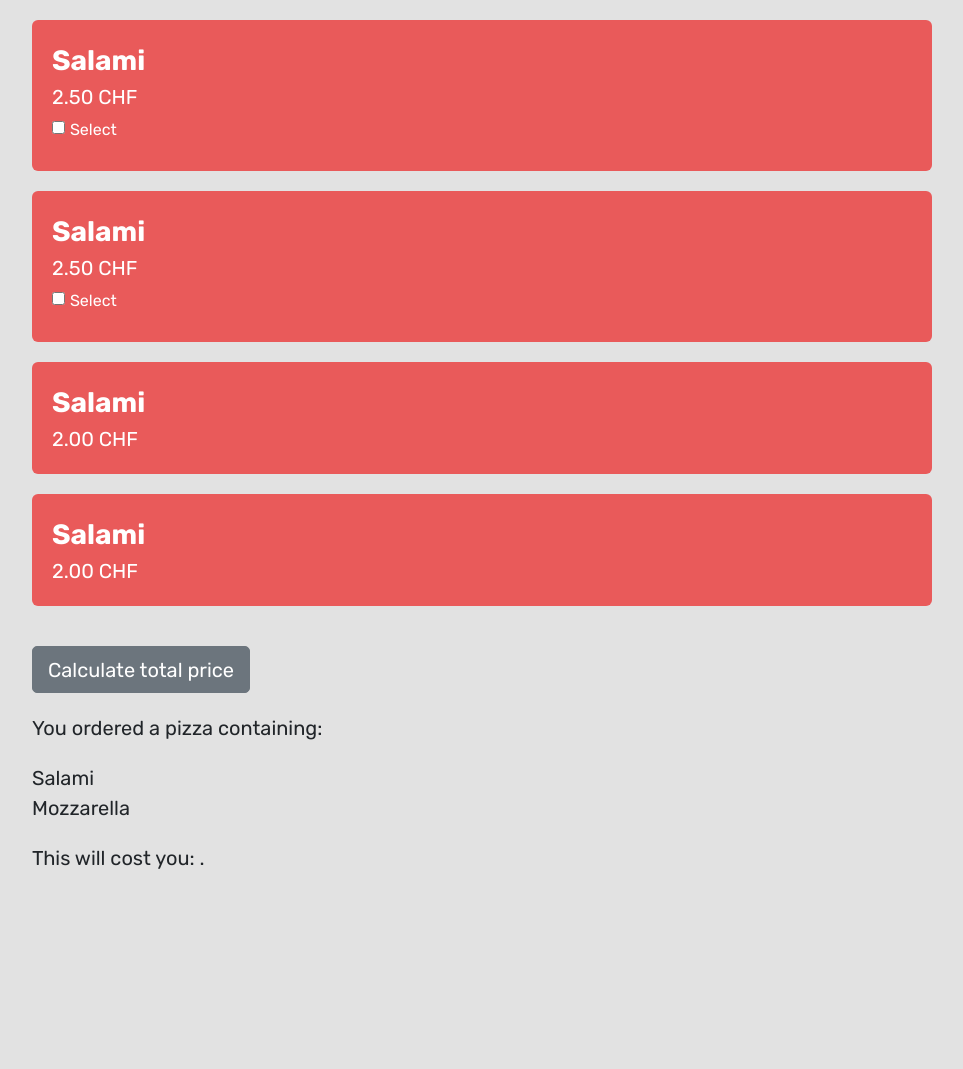
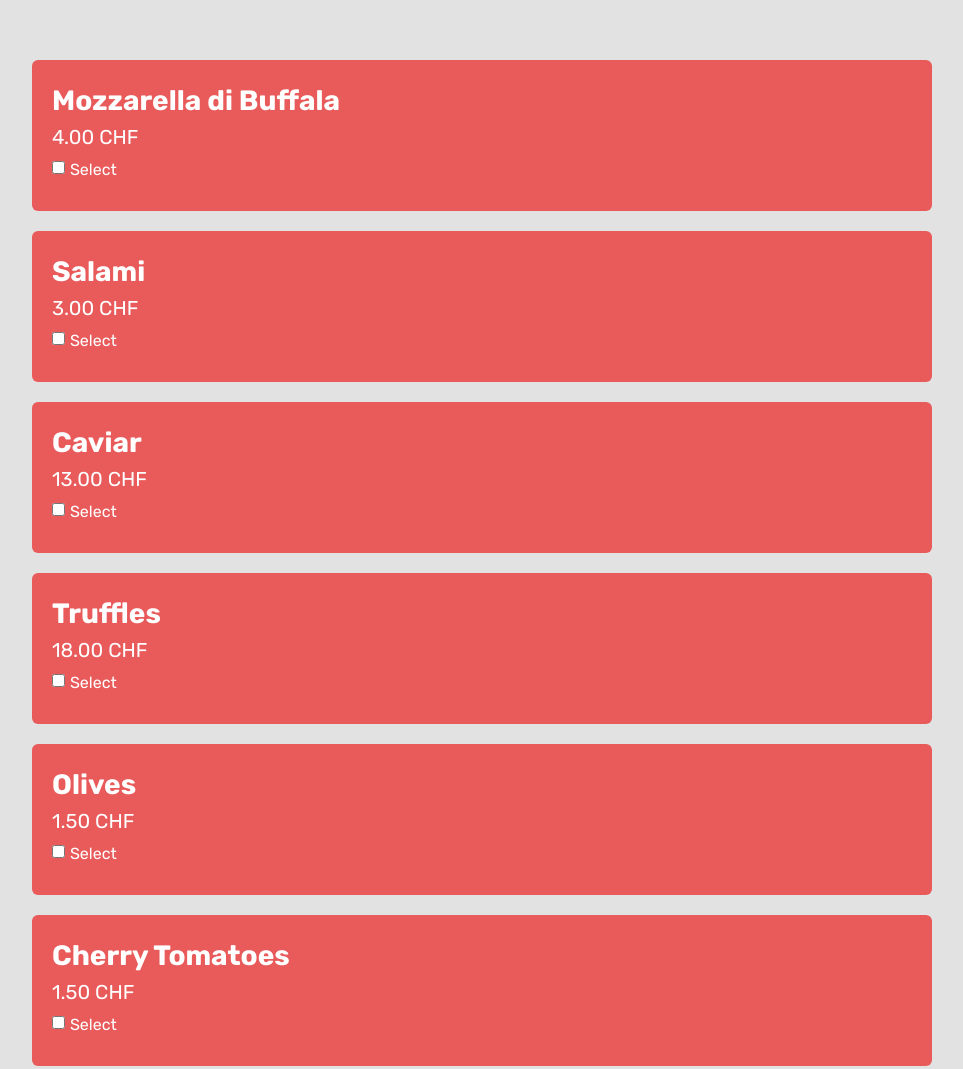
Before and after one commit to Jones-S/web-dev-zhdk-2019, a plain HTML site: page examples/pizza-order/index.html in a window 1280 px wide. Shown: the top 1069 px of the page, without its empty margins (158-1121 px from the left). Before the commit the page ends 893 px from the top, so only its background shows below. Drawn offline with nearby package versions, Linux system fonts and the light colour scheme.

Commit message:
[Update] Pizza-Example: Use a html template to render all ingredients

```diff
--- a/examples/pizza-order/css/style.css
+++ b/examples/pizza-order/css/style.css
@@ -17,10 +17,14 @@ ul {
   list-style: none;
 }
 
+.hidden-ingredient-template {
+  display: none;
+}
+
 .ingredients-wrapper {
   max-width: 900px;
   width: 90%;
-  margin: 1rem auto 0;
+  margin: 3rem auto 0;
 }
 
 .ingredients {
@@ -51,6 +55,12 @@ ul {
   font-weight: bold;
 }
 
+.chosen-ingredient:before {
+  content: '-';
+  display: inline-block;
+  margin-right: 0.5em;
+}
+
 .pizza-description {
   margin-top: 1rem;
 }
--- a/examples/pizza-order/index.html
+++ b/examples/pizza-order/index.html
@@ -13,48 +13,34 @@
 </head>
 
 <body>
-  <div class="ingredients-wrapper" id="ingredients-wrapper">
-    <!-- In here I will generate a few ingredients via javascript -->
-    <ul class="ingredients">
+  <div class="ingredients-wrapper">
+
+    <!-- This template is hidden but used as a template for javascript -->
+    <div class="hidden-ingredient-template" id="template">
       <li class="js-ingredient ingredient">
         <span class="js-ingredient-name ingredient-name">Salami</span>
         <div>
           <span class="js-ingredient-price ingredient-price">2.50</span> <span class="ingredient-currency">CHF</span>
         </div>
         <input class="js-checkbox" type="checkbox" id="Salami" name="select" value="selected">
-        <label class="ingredient-checkbox-label" for="Salami">Select</label>
+        <label class="js-ingredient-checkbox-label ingredient-checkbox-label" for="Salami">Select</label>
       </li>
-      <li class="js-ingredient ingredient">
-        <span class="js-ingredient-name ingredient-name">Salami</span>
-        <div>
-          <span class="js-ingredient-price ingredient-price">2.50</span> <span class="ingredient-currency">CHF</span>
-        </div>
-        <input class="js-checkbox" type="checkbox" id="Salami" name="select" value="selected">
-        <label class="ingredient-checkbox-label" for="Salami">Select</label>
-      </li>
+    </div>
 
-      <li class="js-ingredient ingredient">
-        <span class="js-ingredient-name ingredient-name">Salami</span>
-        <span class="ingredient-price">2.00 CHF</span>
-      </li>
-      <li class="js-ingredient ingredient">
-        <span class="ingredient-name">Salami</span>
-        <span class="js-ingredient-price ingredient-price">2.00 CHF</span>
-      </li>
+    <ul class="ingredients" id="ingredients-wrapper">
+      <!-- In here I will generate a few ingredients via javascript -->
     </ul>
 
-    <button class="btn btn-secondary" id="calculate-price-button">
-      Calculate total price
-    </button>
+    <button class="btn btn-secondary" id="calculate-price-button">Calculate total price</button>
 
     <div class="your-pizza">
       <p class="pizza-description">
         You ordered a pizza containing:
       </p>
+
       <ul class="js-final-ingredients">
-        <li class="chosen-ingredient">Salami</li>
-        <li class="chosen-ingredient">Mozzarella</li>
       </ul>
+
       <p class="total-price">
         This will cost you: <span class="price-amount" id="price-amount"></span>.
       </p>
--- a/examples/pizza-order/scripts/script.js
+++ b/examples/pizza-order/scripts/script.js
@@ -2,11 +2,60 @@ $(document).ready(function() {
 
   var ingredients = [
     {
-      name: 'Mozzarella',
-      price: '2.00',
-      currency: 'CHF'
+      name: 'Mozzarella di Buffala',
+      id: 'mozzarella',
+      price: '4.00'
+    },
+    {
+      name: 'Salami',
+      id: 'salami',
+      price: '3.00'
+    },
+    {
+      name: 'Caviar',
+      id: 'caviar',
+      price: '13.00'
+    },
+    {
+      name: 'Truffles',
+      id: 'truffles',
+      price: '18.00'
+    },
+    {
+      name: 'Olives',
+      id: 'olives',
+      price: '1.50'
+    },
+    {
+      name: 'Cherry Tomatoes',
+      id: 'cherry-tomatoes',
+      price: '1.50'
     }
-  ]
+  ];
+
+  function displayIngredients(ingredients) {
+    var template = $('#template').children();
+
+    // loop over ingredients
+    for (var i = 0; i < ingredients.length; i++) {
+      // because "template" is always referring to the same instance, we would fill interval
+      // for each ingredient with new content, and we would only see the last one being added
+      var clonedTemplate = template.clone();
+      var populatedTemplate = populateTemplate(clonedTemplate, ingredients[i]);
+      $('#ingredients-wrapper').append(populatedTemplate);
+    }
+
+    // populate template with data
+
+  }
+
+  function populateTemplate(template, ingredient) {
+    template.find('.js-ingredient-name').html(ingredient.name);
+    template.find('.js-ingredient-price').html(ingredient.price);
+    template.find('.js-checkbox').attr('id', ingredient.id);
+    template.find('.js-ingredient-checkbox-label').attr('for', ingredient.id);
+    return template;
+  }
 
   function calculateTotalPrice(ingredients) {
     var totalPrice = 0;
@@ -81,4 +130,6 @@ $(document).ready(function() {
     displayPriceOnScreen(price);
     displaySelectedIngredients(selectedIngredients);
   })
+
+  displayIngredients(ingredients);
 });
```
